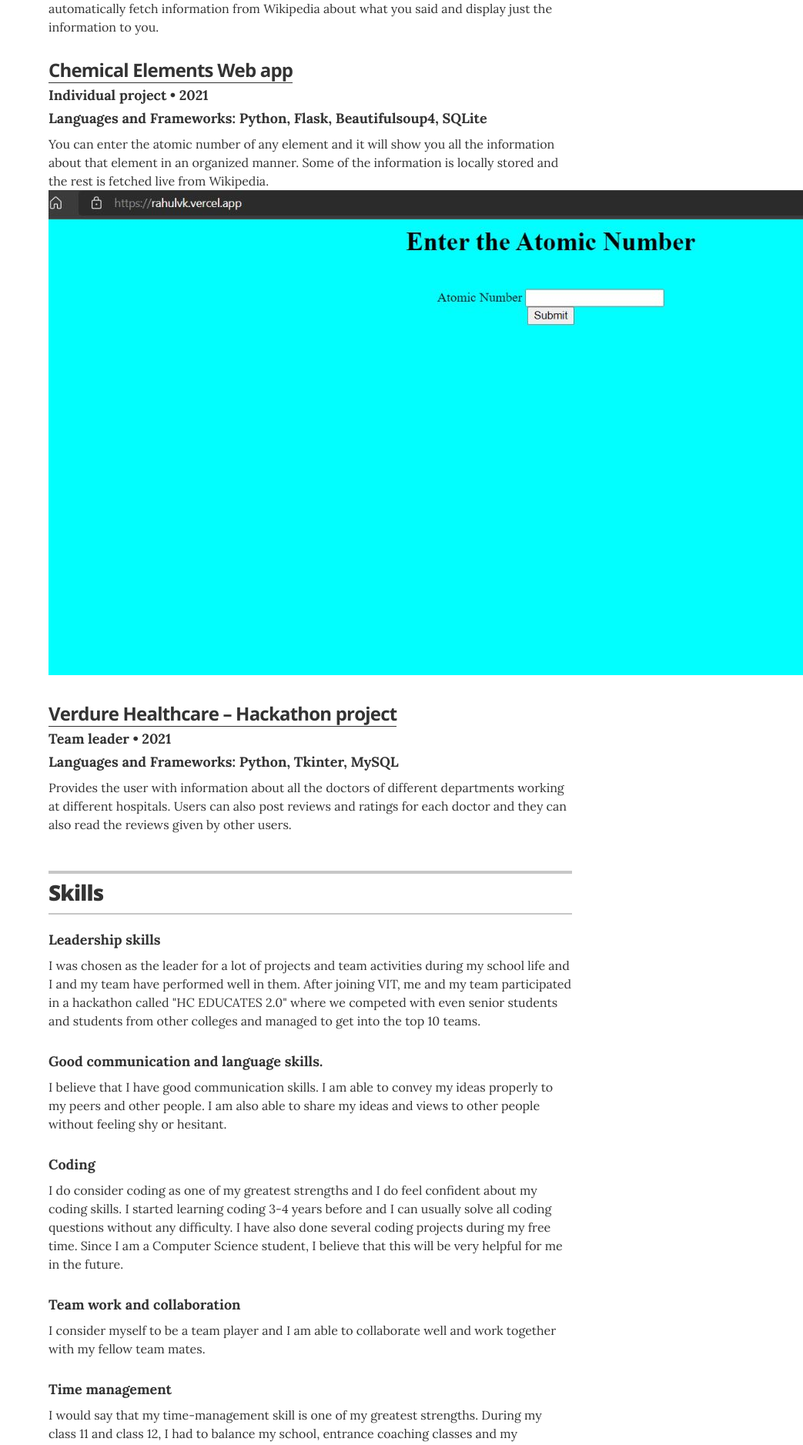
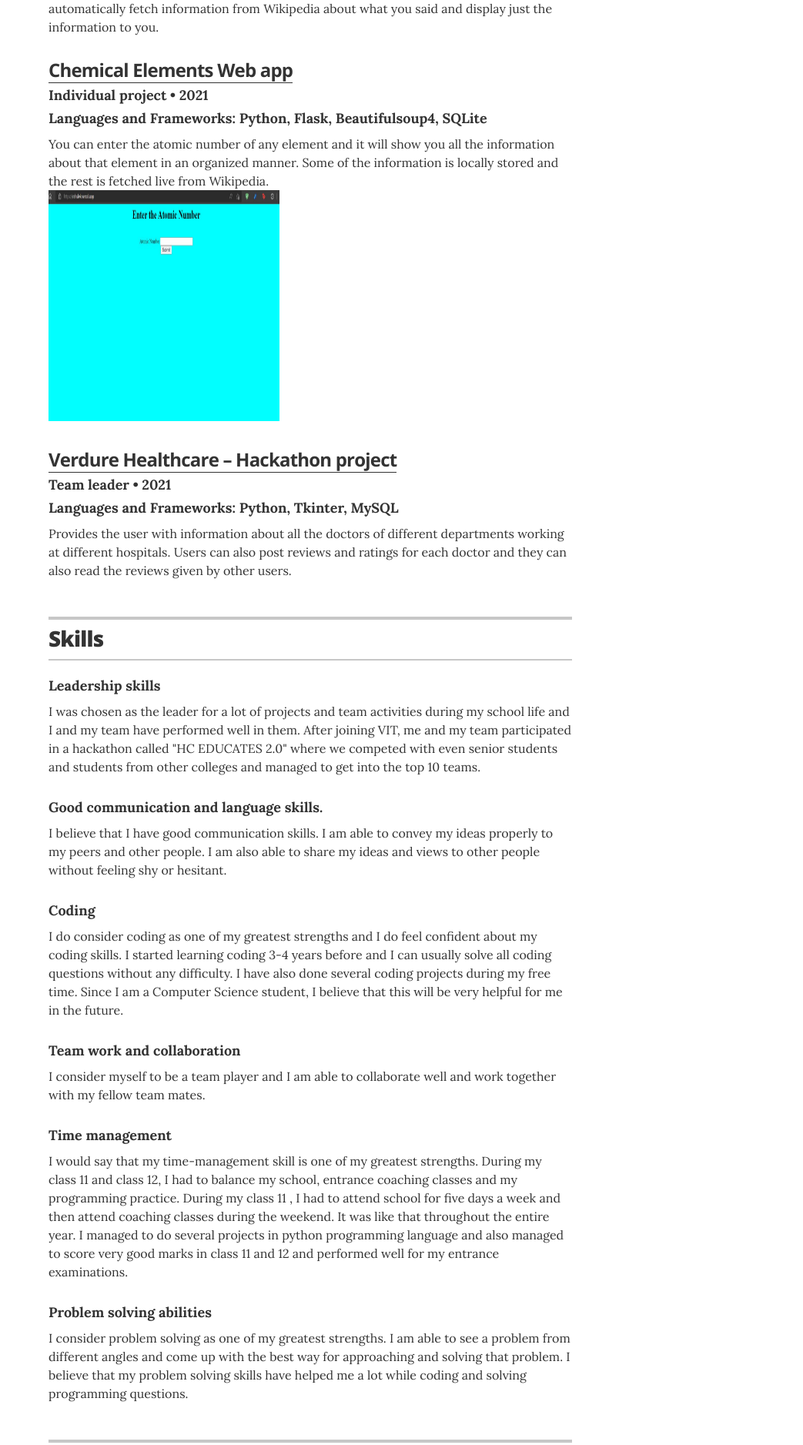
Before and after one commit to rahulvk007/digital-resume, a Jekyll site: the page built from index.html, in a window 1280 px wide. Shown: the part 2012-3889 px from the top of the page at 77% size, without its empty margins (237-1280 px from the left). Built offline with Jekyll 4.4.1, drawn with Linux system fonts in a browser that asks for light colours.

Commit message:
Update projects.yml

```diff
--- a/_data/projects.yml
+++ b/_data/projects.yml
@@ -20,7 +20,7 @@
   duration: 2021
   stack: Python, Flask, Beautifulsoup4, SQLite
   url: "https://rahulvk.vercel.app"
-  description: You can enter the atomic number of any element and it will show you all the information about that element in an organized manner. Some of the information is locally stored and the rest is fetched live from Wikipedia.<br><img src="/digital-resume/images/projectimg.jpg" alt="Project image">
+  description: You can enter the atomic number of any element and it will show you all the information about that element in an organized manner. Some of the information is locally stored and the rest is fetched live from Wikipedia.<br><img src="/digital-resume/images/projectimg.jpg" alt="Project image" width="300" height="300">
 
 
 - project: Verdure Healthcare – Hackathon project
```
